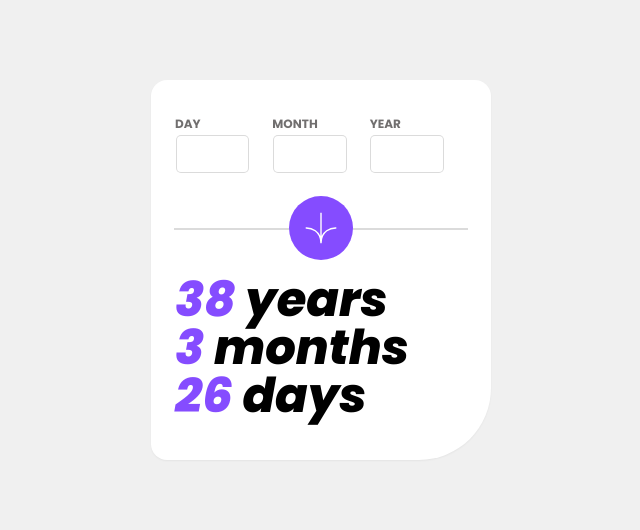
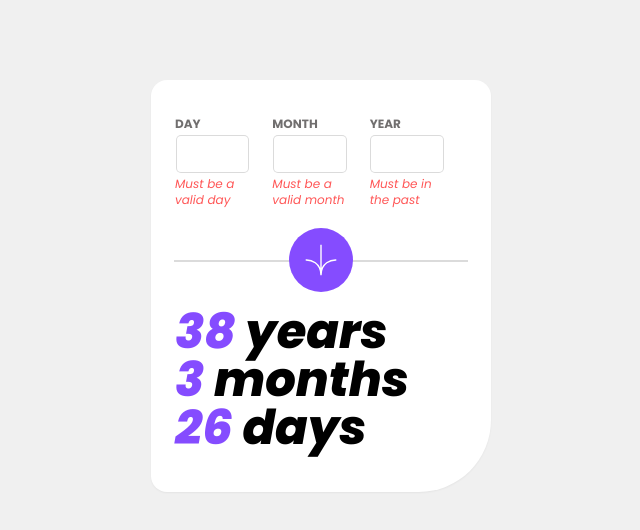
Before and after one commit to TheMcnafaha/frontend-mentor-age-calc, a Next.js app: page / in a window 1280 px wide. Shown: the top 530 px of the page, without its empty margins (319-959 px from the left). Built offline with nearby package versions, Linux system fonts and the light colour scheme.

Commit message:
added simple input error check, buggy first reload
Now I realize the solution to this problem: the error div should be part
of the state, where each prop in age had both a number and error
message, and as long as error message isnt empty, we run the error
component.

```diff
--- a/src/components/CalendarInput.tsx
+++ b/src/components/CalendarInput.tsx
@@ -3,8 +3,28 @@ type CalendarInput = {
   id: "day" | "month" | "year";
   setState: Function;
   state: TypeInputAge;
+  isError: Boolean;
+  errorMessage: String;
 };
-export function CalendarInput({ id, setState, state }: CalendarInput) {
+type OkInput = {
+  id: "day" | "month" | "year";
+  setState: Function;
+  state: TypeInputAge;
+};
+type ErrorInput = {
+  id: "day" | "month" | "year";
+  setState: Function;
+  state: TypeInputAge;
+  errorMessage: String;
+};
+export function CalendarInput({ id, setState, state, isError , errorMessage}: CalendarInput) {
+  if (!isError) {
+    return <ErrorInput id={id} setState={setState} state={state} errorMessage={errorMessage}></ErrorInput>;
+  }
+  return <OkInput id={id} setState={setState} state={state}></OkInput>;
+}
+
+function OkInput({ id, setState, state }: OkInput) {
   return (
     <div className="flex w-1/3 flex-col pr-5 ">
       <label
@@ -27,3 +47,29 @@ export function CalendarInput({ id, setState, state }: CalendarInput) {
     </div>
   );
 }
+
+function ErrorInput({ id, setState, state, errorMessage }: ErrorInput) {
+  return (
+    <div className="flex w-1/3 flex-col pr-5 ">
+      <label
+        htmlFor="month"
+        className=" text-xs font-light uppercase text-template_smokey_grey"
+      >
+        {id}
+      </label>
+      <input
+        className="m-1  ml-[.10rem] cursor-pointer rounded py-1 pl-3 text-xl mix-blend-darken ring-1       ring-template_ligth_grey hover:ring-template_purple  "
+        type="text"
+        inputMode="numeric"
+        id={id}
+        defaultValue={state[id]}
+        onChange={(e) => {
+          const nextState = e.target.value;
+          setState({ ...state, [id]: nextState });
+        }}
+      />
+
+      <div className="text-xs italic text-template_red">{errorMessage}</div>
+    </div>
+  );
+}
--- a/src/pages/index.tsx
+++ b/src/pages/index.tsx
@@ -86,23 +86,51 @@ function CalendarComponent() {
   );
 }
 function AgeFormInput({ age, setInputAge, inputAge }: AgeFormInput) {
+  function determineInputError(
+    arg: Number | undefined,
+    start: Number,
+    end: Number
+  ): Boolean {
+    if (arg === undefined) {
+      return false;
+    }
+    if (arg <= end && arg >= start) {
+      return true;
+    }
+    return false;
+  }
+  const dayError = determineInputError(inputAge.day, 1, 31);
+  const monthError = determineInputError(inputAge.month, 1, 12);
+  const yearError = determineInputError(
+    inputAge.year,
+    0,
+    new Date().getFullYear()
+  );
   return (
     <>
       <div className="mt-5 flex">
         <CalendarInput
           id={"day"}
           setState={setInputAge}
+          isError={dayError}
+          errorMessage={"Must be a valid day"}
           state={inputAge}
         ></CalendarInput>
+
         <CalendarInput
           id={"month"}
           setState={setInputAge}
           state={inputAge}
+          isError={monthError}
+          errorMessage={"Must be a valid month "}
         ></CalendarInput>
+
         <CalendarInput
           id={"year"}
           setState={setInputAge}
           state={inputAge}
+          errorMessage={"Must be in the past"}
+          isError={yearError}
         ></CalendarInput>
       </div>
     </>
```
